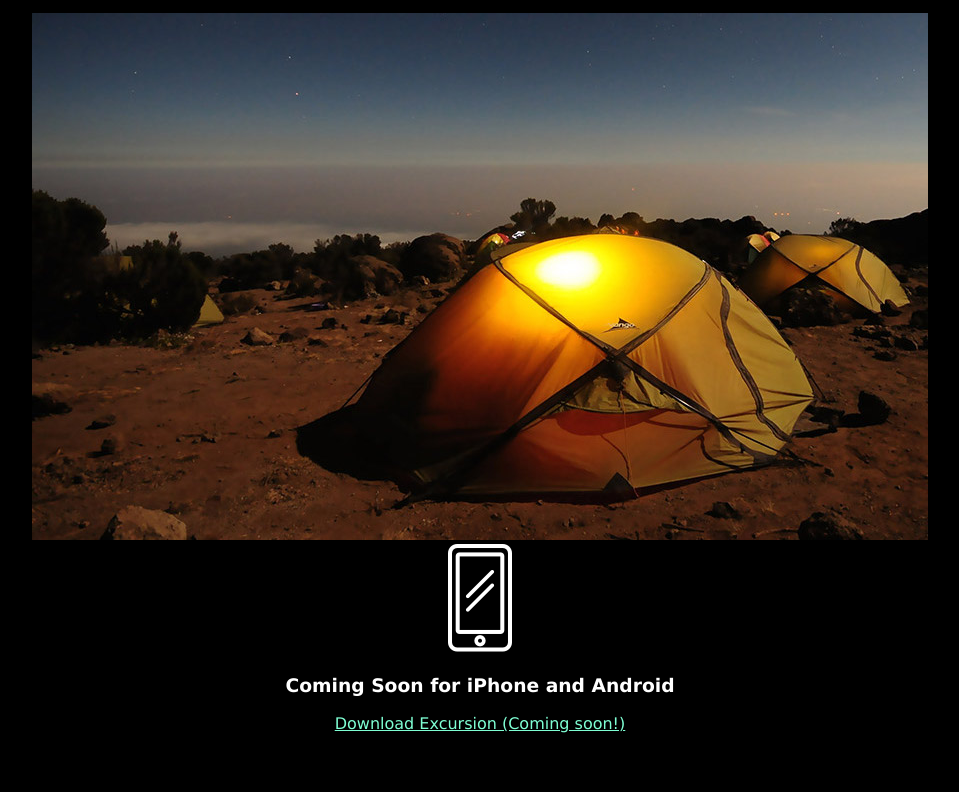
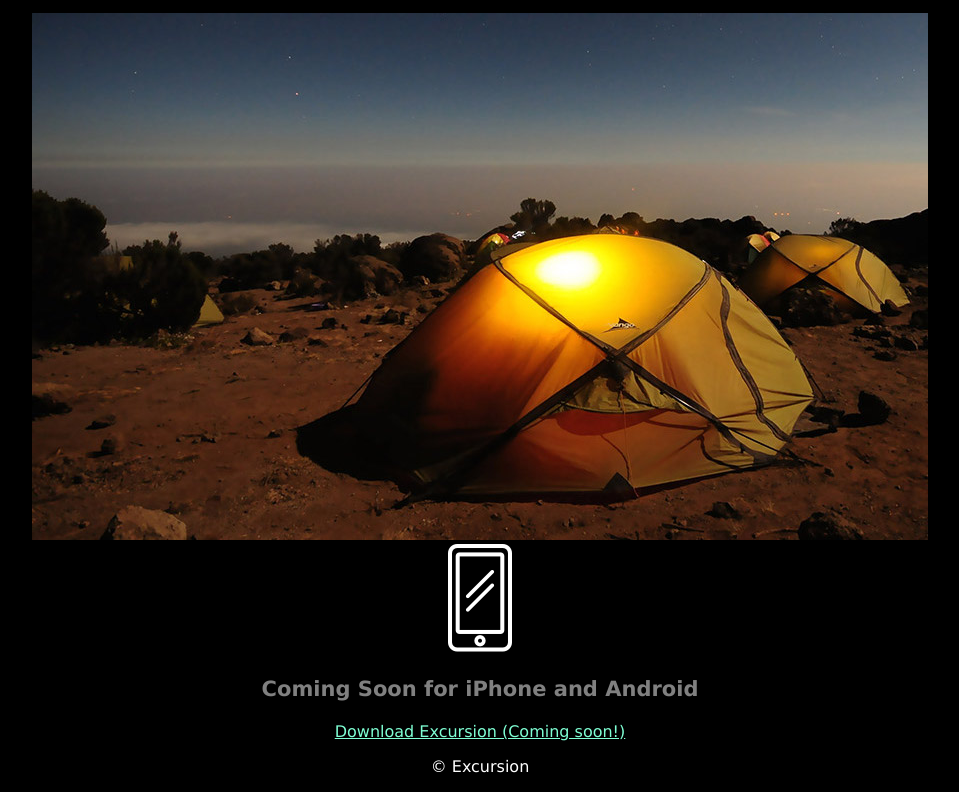
Before and after one commit to Claire-Stark/excursion, a plain HTML site: page index.html in a window 1280 px wide. Shown: the part 404-1196 px from the top of the page, without its empty margins (160-1119 px from the left). Before the commit the page ends 1153 px from the top, so only its background shows below. Drawn offline with Linux system fonts and the light colour scheme.

Commit message:
HTML done

```diff
--- a/index.html
+++ b/index.html
@@ -27,5 +27,8 @@
     <div>
       <h3>Coming Soon for iPhone and Android</h3>
       <p> <a href="https://s3.amazonaws.com/codecademy-content/programs/freelance-one/excursion/index.html" target="_blank"> Download Excursion (Coming soon!)</a> </p>
+    </div>
+    <div>
+      <p class="copyright">&copy; Excursion</p>
   </body>
 </html>
--- a/resources/css/style.css
+++ b/resources/css/style.css
@@ -14,3 +14,7 @@ a {
   color: Aquamarine;
   font-size: 16px;
 }
+h3 {
+  color: Gray;
+  font-size: 21px;
+  }
```
